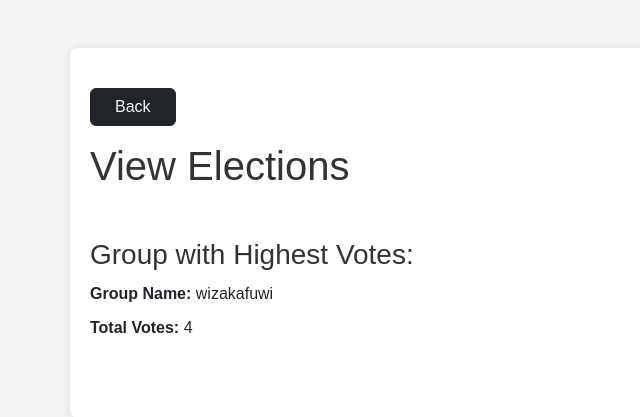
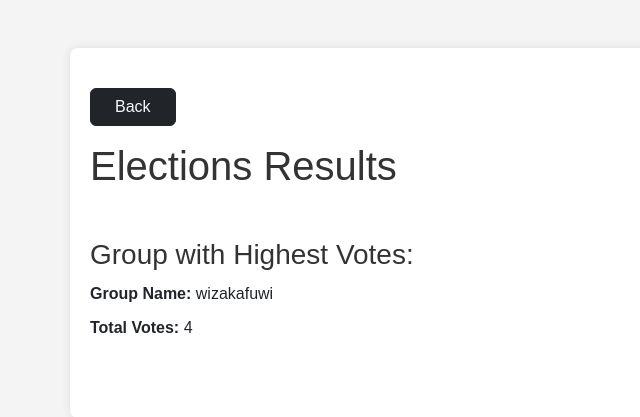
Before and after one commit to kafuibedzrah254/webtechfinal, a PHP site: page /actions/view_elections_results.php in a window 1280 px wide. Shown: the top 417 px of the page, without its empty margins (0-640 px from the left). Run offline with PHP 8.4, Linux system fonts and the light colour scheme; data comes from the database, SQL or seed files in the repository.

Commit message:
fourth commit

```diff
--- a/actions/view_elections_results.php
+++ b/actions/view_elections_results.php
@@ -55,7 +55,7 @@ if (mysqli_num_rows($result) > 0) {
 <body>
     <div class="container my-5">
         <a href="../"><button class="btn btn-dark text-light px-4">Back</button></a>
-        <h1 class="my-3">View Elections</h1>
+        <h1 class="my-3"> Elections Results</h1>
 
         <div class="row my-5">
             <div class="col-md-12">
```
